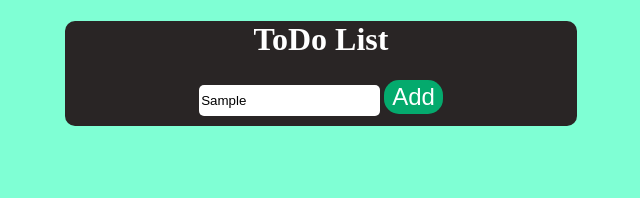
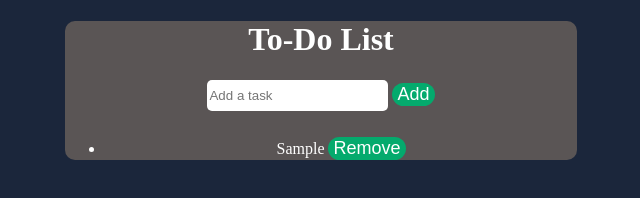
Before and after one commit to Bekalu156/ToDO-List, a plain HTML site: page index.html in a window 1280 px wide. Both pictures are taken after typing "Sample" into the empty fields and a click on the button "Add". Shown: the whole page, without its empty margins (319-959 px from the left). Drawn offline with Linux system fonts and the light colour scheme.

Commit message:
i have add internal javascript to display the task we entered

```diff
--- a/index.html
+++ b/index.html
@@ -3,14 +3,36 @@
 <head>
   <meta charset="UTF-8">
   <meta name="viewport" content="width=device-width, initial-scale=1.0">
-  <title>ToDo List</title>
+  <title>To-Do List</title>
   <link rel="stylesheet" href="style.css">
 </head>
 <body>
   <div class="container">
-    <h1>ToDo List</h1>
-    <input type="text" placeholder="Add a task">
-    <button>Add</button>
+    <h1>To-Do List</h1>
+    <input type="text" id="taskInput" placeholder="Add a task">
+    <button onclick="addTask()">Add</button>
+    <ul id="todoList" class="todo-list"></ul>
   </div>
+
+  <script>
+    function addTask() {
+      const taskInput = document.getElementById('taskInput');
+      const task = taskInput.value.trim();
+      if (!task) return;
+
+      const listItem = document.createElement('li');
+      listItem.className = 'todo-item';
+      listItem.innerHTML = `
+        <span>${task}</span>
+        <button class="remove-btn" onclick="removeTask(this)">Remove</button>
+      `;
+      document.getElementById('todoList').appendChild(listItem);
+      taskInput.value = '';
+    }
+
+    function removeTask(button) {
+      button.parentElement.remove();
+    }
+  </script>
 </body>
 </html>
--- a/style.css
+++ b/style.css
@@ -1,16 +1,16 @@
 body{
     margin: 0;
     padding: 0;
-    background-color: aquamarine;
+    background-color: #1b263b;
 }
 .container{
-    background-color: rgb(41, 37, 37);
     width: 40%;
     height: 50%;
     margin-left: 30%;
     color: white;
     text-align: center;
     border-radius: 10px;
+    background-color: rgb(90, 85, 85);
 }
 input{
     border: none;
@@ -21,8 +21,8 @@ input{
 }
 button {
     display: inline-block;
-    padding: 3px 8px;
-    font-size: 24px;
+    padding: 1px 5px;
+    font-size: 18px;
     cursor: pointer;
     text-align: center;
     text-decoration: none;
```
